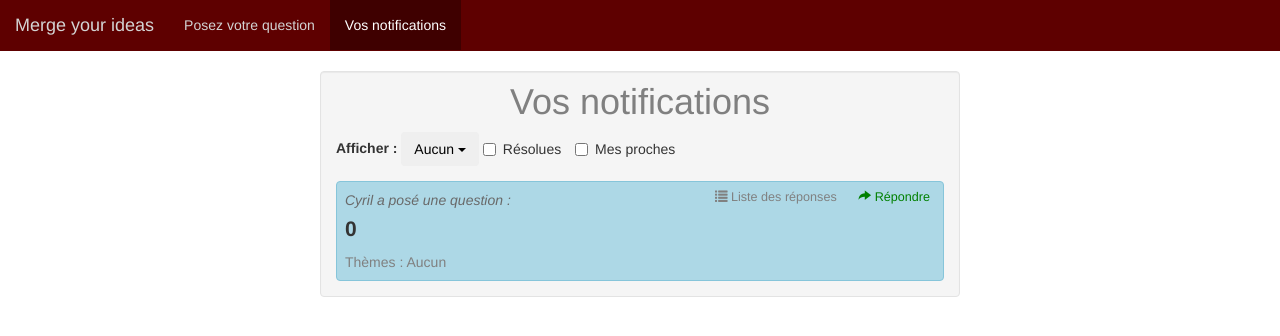
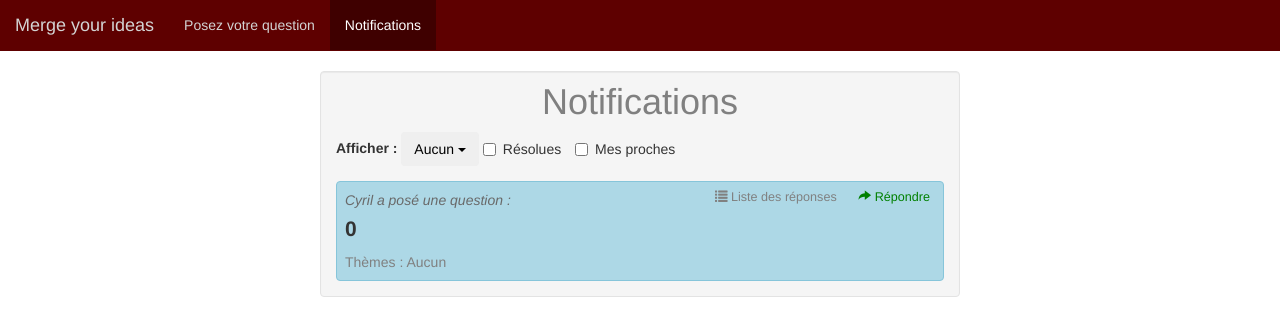
Before and after one commit to electricalwind/NameNotFound, a CodeIgniter app: page /index.php/module/notifications in a window 1280 px wide. Shown: the top 336 px of the page. Run offline with CodeIgniter, Linux system fonts and the light colour scheme; style sheets or scripts are compiled from the project's sources.

Commit message:
Notif title

```diff
--- a/application/controllers/module.php
+++ b/application/controllers/module.php
@@ -21,7 +21,7 @@ class Module extends CI_Controller {
 	public function notifications ()
 	{
 		/* Set layout properties */
-		$this->layout->setTitle('Vos notifications');
+		$this->layout->setTitle('Notifications');
 		$this->layout->setSelectedTab('notifications');
 		$this->layout->addJs('notifications');
 
--- a/application/views/layout/top.php
+++ b/application/views/layout/top.php
@@ -36,7 +36,7 @@
 			<div class="collapse navbar-collapse" id="bs-example-navbar-collapse-1">
 				<ul class="nav navbar-nav">
 					<li<?= (isset($layoutSelectedTab) && $layoutSelectedTab == 'question') ? ' class="active"' : ''; ?>><a href="<?= site_url('module/question'); ?>">Posez votre question</a></li>
-					<li<?= (isset($layoutSelectedTab) && $layoutSelectedTab == 'notifications') ? ' class="active"' : ''; ?>><a href="<?= site_url('module/notifications'); ?>">Vos notifications</a></li>
+					<li<?= (isset($layoutSelectedTab) && $layoutSelectedTab == 'notifications') ? ' class="active"' : ''; ?>><a href="<?= site_url('module/notifications'); ?>">Notifications</a></li>
 				</ul>
 				<!--<ul class="nav navbar-nav navbar-right">
 					<li><button class="btn btn-link navbar-btn"><span class="glyphicon glyphicon-cog"></span></button></li>
--- a/application/views/notifications.php
+++ b/application/views/notifications.php
@@ -1,5 +1,5 @@
 <div class="module module-notifications col-md-6 col-md-offset-3 col-sm-8 col-sm-offset-2 col-xs-12 well">
-    <h1>Vos notifications</h1>
+    <h1>Notifications</h1>
     <div class="module-body">
         <form class="form-inline" role="form">
 	        <label class="">Afficher : </label>
```
